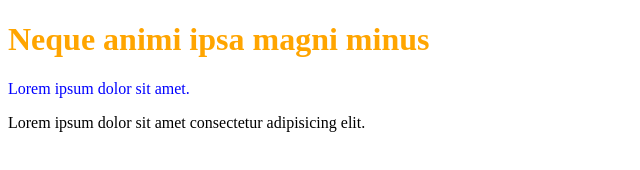
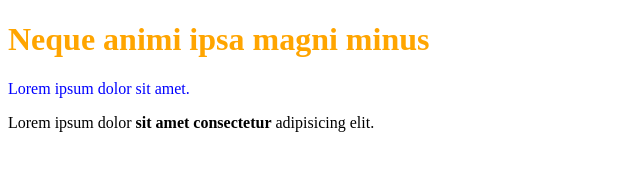
Before and after one commit to Paul-Annay/improved-pancake, a plain HTML site: page index.html in a window 1280 px wide. Shown: the full height of the page, 0-640 px from the left. Drawn offline with Linux system fonts and the light colour scheme.

Commit message:
Id Selector

```diff
--- a/css/styles.css
+++ b/css/styles.css
@@ -5,3 +5,7 @@ h1{
 .second-para{
     color: blue;
 }
+
+#bold{
+    font-weight: bold;
+}
--- a/index.html
+++ b/index.html
@@ -7,6 +7,6 @@
 <body>
     <h1>Neque animi ipsa magni minus</h1>
     <p class="second-para">Lorem ipsum dolor sit amet.</p>
-    <p>Lorem ipsum dolor sit amet consectetur adipisicing elit.</p>
+    <p>Lorem ipsum dolor <span id="bold">sit amet consectetur</span> adipisicing elit.</p>
 </body>
 </html>
```
